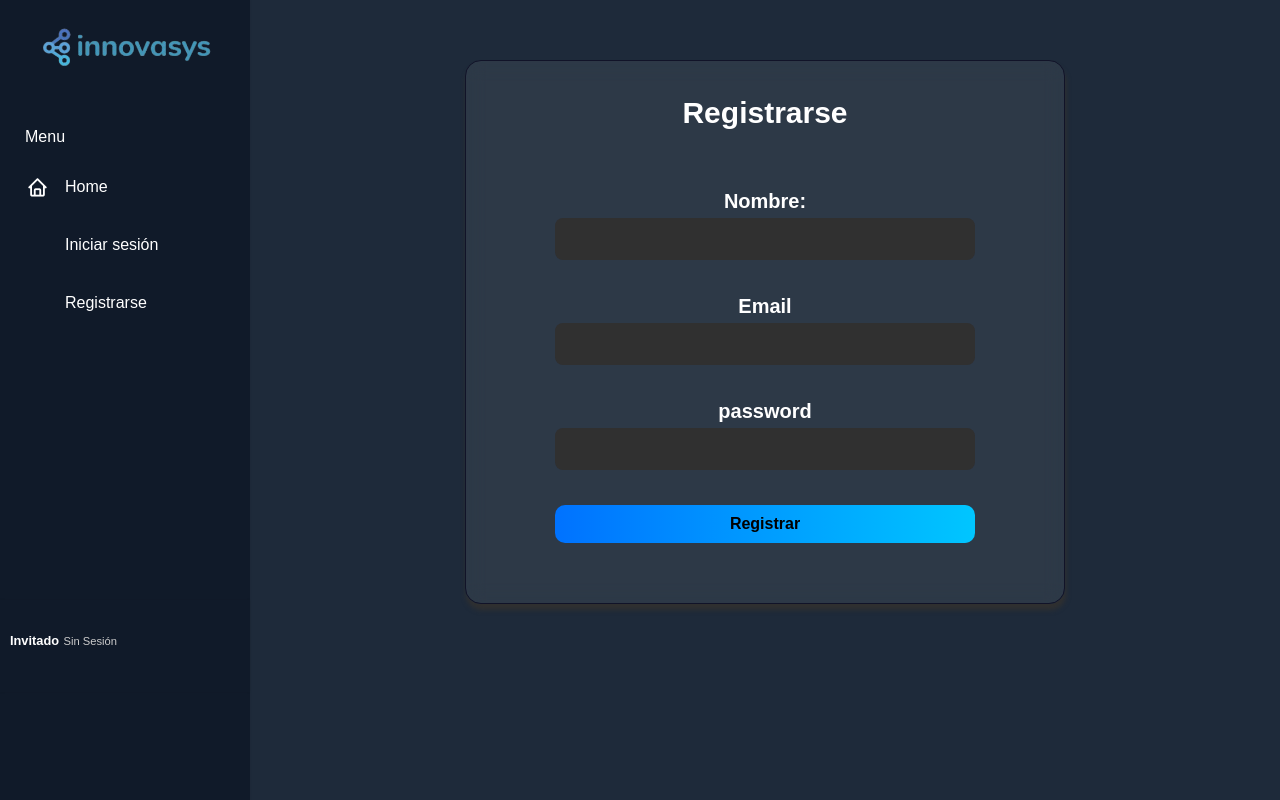
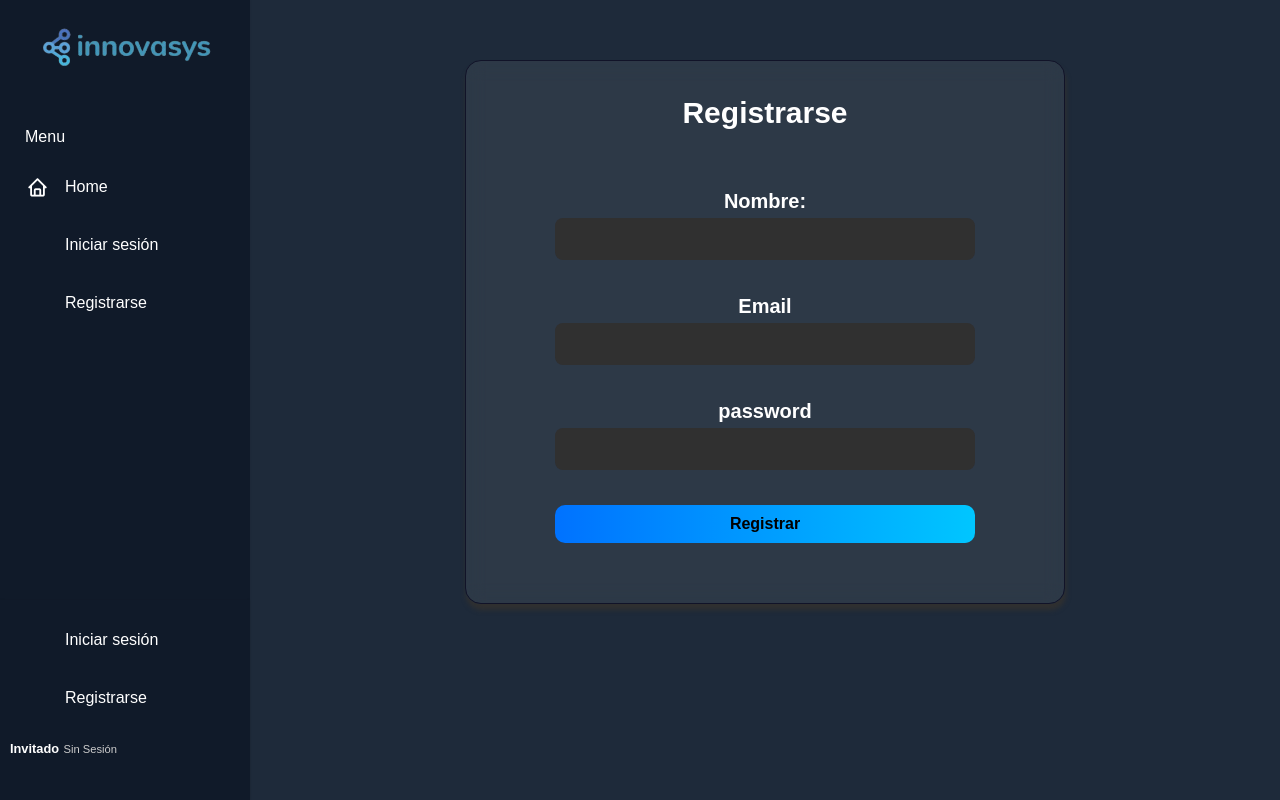
Before and after one commit to AlfreThiago/ProyectoPandora, a PHP site: template Views/Auth/Register.php in a window 1280 px wide. Run offline with PHP 8.4, Linux system fonts and the light colour scheme; the template is opened without the code that fills it, so the values that code supplies are empty; some libraries are stand-ins or nearby versions; some web fonts are replaced.

```diff
--- a/Views/Includes/Footer.php
+++ b/Views/Includes/Footer.php
@@ -4,12 +4,35 @@
             <ul class="menu-items">
                 <?php if (isset($_SESSION['user'])): ?>
                     <?php $role = strtolower($_SESSION['user']['role']); ?>
-                <li class="item">
-                    <a href="#" class="link flex">
-                        <i class='bxr  bx-cog'></i>
-                        <span>Ajustes</span>
-                    </a>
-                </li>
+
+                    <?php if ($role === 'administrador'): ?>
+                        <!-- Admin: ve todos los usuarios y opción de añadir -->
+                    <?php elseif ($role === 'supervisor'): ?>
+                        <!-- Supervisor: ve técnicos y clientes -->
+
+
+                    <?php elseif ($role === 'tecnico'): ?>
+                        <!-- Técnico: solo ve Reparaciones y tickets -->
+
+                    <?php elseif ($role === 'cliente'): ?>
+                        <!-- Agregar Dispositivo -->
+
+                    <?php endif; ?>
+                    <?php else: ?>
+                        <!-- No logueado -->
+                        <!-- Iniciar sesion y Registro -->
+                        <li class="item ">
+                            <a href="/ProyectoPandora/Public/index.php?route=Auth/Login" class="link flex">
+                                <i class='bx bx-arrow-out-right-square-half'></i>
+                                <span>Iniciar sesión</span>
+                            </a>
+                        </li>
+                        <li class="item ">
+                            <a href="/ProyectoPandora/Public/index.php?route=Register/Register" class="link flex">
+                                <i class='bxr  bx-form'></i>
+                                <span>Registrarse</span>
+                            </a>
+                        </li>
                 <?php endif; ?>
             </ul>
                 <!-- Muestra el nombre y correo del usuario conectado -->
```
